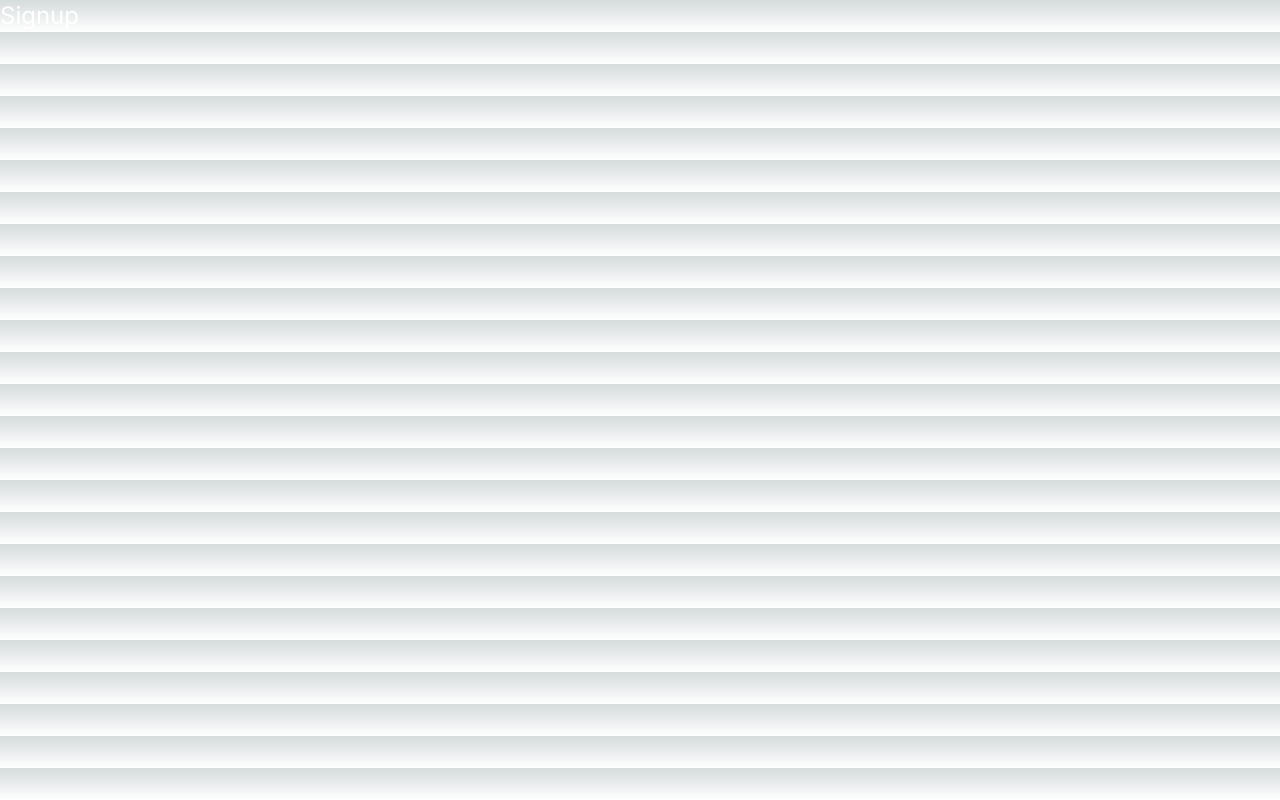
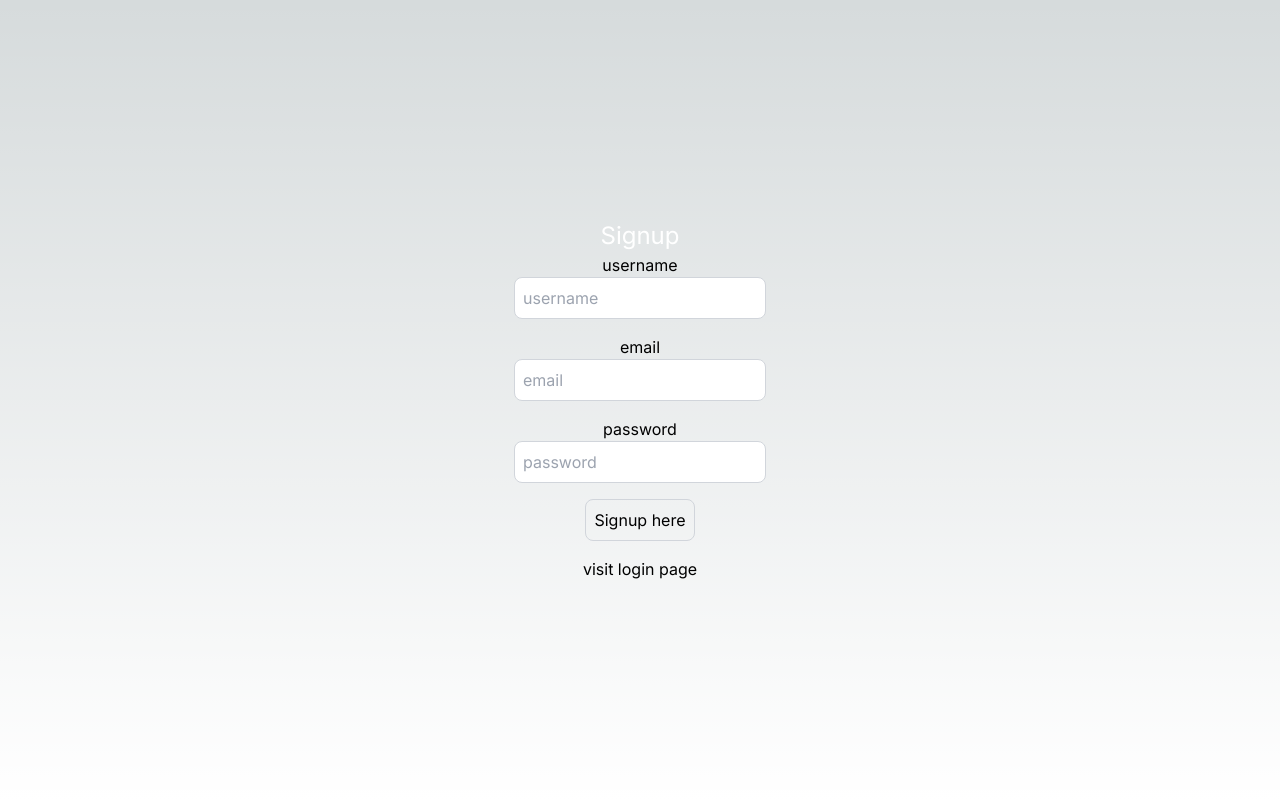
Before and after one commit to alenway/auth-nextjs, a Next.js app: page /signup in a window 1280 px wide. Built offline with nearby package versions, Linux system fonts and the light colour scheme.

Commit message:
signup page

```diff
--- a/src/app/signup/page.tsx
+++ b/src/app/signup/page.tsx
@@ -3,10 +3,34 @@
 import React from "react";
 import { useRouter } from "next/navigation";
 import { axios } from "axios";
+
 export default function Signup() {
-    return(
-        <div className="flex">
+    const [user, setUser] = React.useState({
+        email: "",
+        password: "",
+        username: "",
+    });
+
+    const onSignup = async () => {
+
+    }
+
+    return (
+        <div className="flex flex-col items-center justify-center min-h-screen py-2">
             <h1 className="text-center text-white text-2xl">Signup</h1>
+            <hr />
+            <label htmlFor="username">username</label>
+            <input className="p-2 border border-gray-300 rounded-lg mb-4 focus:outline-none focus:border-gray-600" type="text" value={user.username} id="username" onChange={(e) => setUser({ ...user, username: e.target.value })} placeholder="username" />
+
+            <label htmlFor="email">email</label>
+            <input className="p-2 border border-gray-300 rounded-lg mb-4 focus:outline-none focus:border-gray-600" type="text" value={user.email} id="email" onChange={(e) => setUser({ ...user, email: e.target.value })} placeholder="email" />
+
+            <label htmlFor="password">password</label>
+            <input className="p-2 border border-gray-300 rounded-lg mb-4 focus:outline-none focus:border-gray-600" type="password" value={user.password} id="password" onChange={(e) => setUser({ ...user, password: e.target.value })} placeholder="password" />
+
+            <button onClick={onSignup} className="p-2 border border-gray-300 rounded-lg mb-4 focus:outline-none focus:border-gray-600">Signup here</button>
+
+            <Link href="/login">visit login page</Link>
         </div>
     )
 }
```
